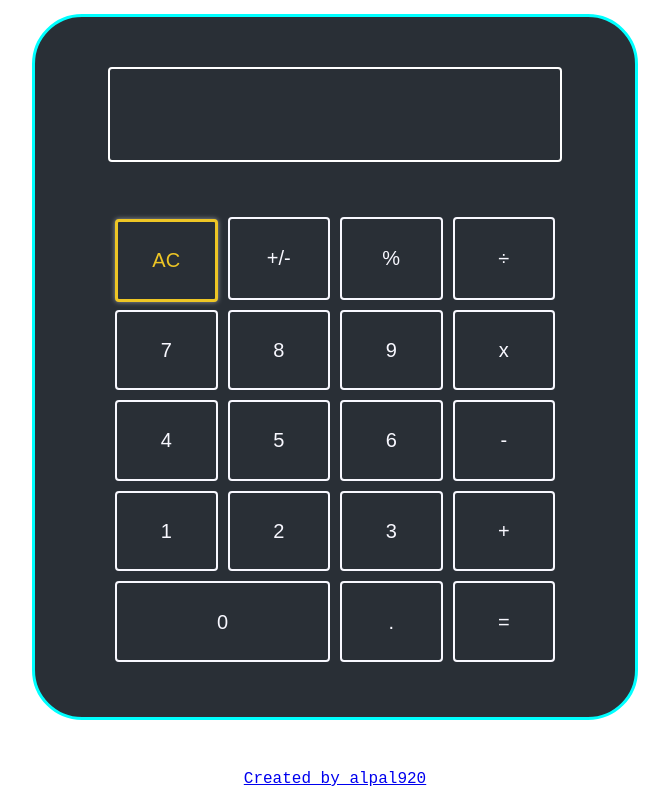
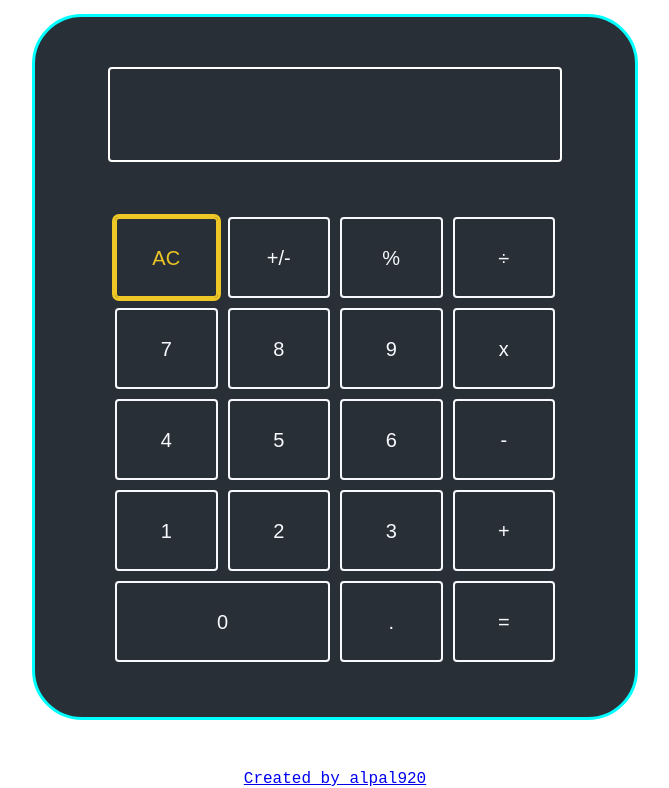
Before and after one commit to alpal920/calculator, a plain HTML site: page index.html in a window 1280 px wide. In both pictures the pointer is over the button "AC". Shown: the part 145-933 px from the top of the page, without its empty margins (305-974 px from the left). Drawn offline with Linux system fonts and the light colour scheme; a web font is replaced by a local one.

Commit message:
fixed button hover effect

```diff
--- a/styles.css
+++ b/styles.css
@@ -110,13 +110,10 @@ body {
 }
 
 button:hover {
-  color: white;
   background-color: #292f36;
   cursor: pointer;
-  border: 3px solid cyan;
-  color: cyan;
-  transform: translateY(2px); /* Move the button down slightly */
-  box-shadow: 0 0 5px rgba(255, 255, 255, 0.5); /* Add a subtle box shadow */
+  color: white;
+  outline: solid 3px;
 }
 
 /* Footer */
```
